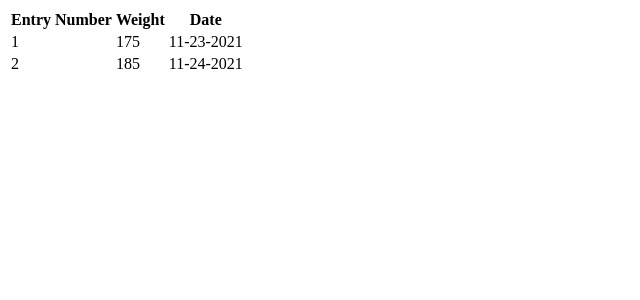
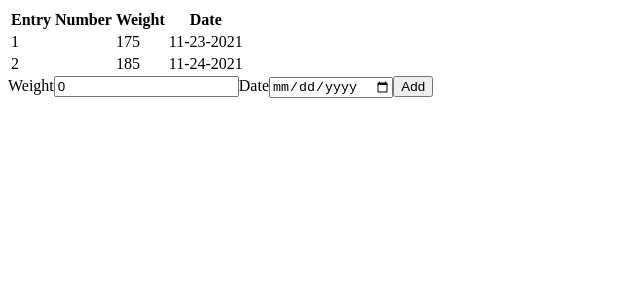
Before and after one commit to n-roberge/dcc-react-tutorial, a React (Create React App) app: page / in a window 1280 px wide. Shown: the top 300 px of the page, without its empty margins (0-640 px from the left). Built offline with nearby package versions, Linux system fonts and the light colour scheme.

Commit message:
added addEntry component to app

```diff
--- a/src/App.js
+++ b/src/App.js
@@ -1,5 +1,6 @@
 import React, { useState } from 'react';
 import DisplayEntries from './Components/DisplayEntries/DisplayEntries';
+import AddEntryForm from './Components/AddEntry/AddEntryForm';
 
 function App() {
 
@@ -7,6 +8,7 @@ function App() {
   return (
     <div>
       <DisplayEntries parentEntries = {entries}/>
+      <AddEntryForm/>
     </div>
   );
 }
--- /dev/null
+++ b/src/Components/AddEntry/AddEntryForm.jsx
@@ -0,0 +1,29 @@
+import React, { useState } from 'react';
+
+const AddEntryForm = (props) => {
+
+    const [weight, setWeight] = useState(0);
+    const [date, setDate] = useState("");
+
+    function handleSubmit(event){
+        event.preventDefault();
+        let newEntry = {
+            weight: weight,
+            date: date
+        };
+
+        console.log(newEntry);
+    }
+
+    return (
+        <form onSubmit={handleSubmit}>
+            <label>Weight</label>
+            <input type = "number" value={weight} onChange={(event)=>setWeight(parseFloat(event.target.value))}/>
+            <label>Date</label>
+            <input type = "date" value={date} onChange={(event)=>setDate(event.target.value)}/>
+            <button type = "submit">Add</button>
+        </form>
+    );
+}
+
+export default AddEntryForm;
```
